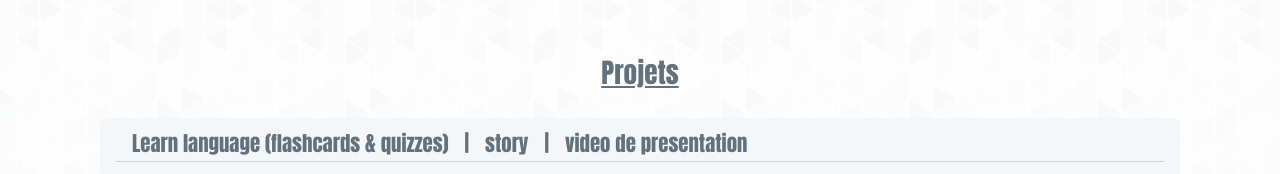
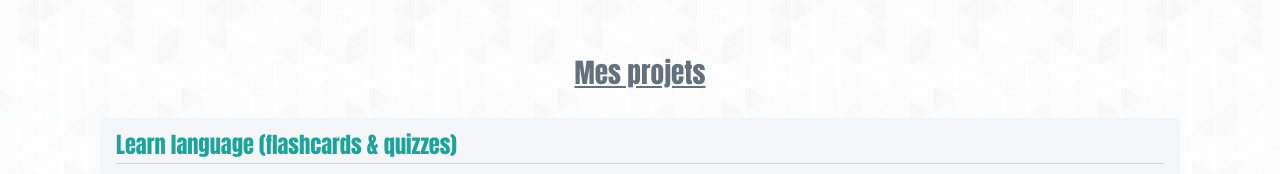
Before and after one commit to BlondeauJulien/portfolio, a React (Create React App) app: page / in a window 1280 px wide. Shown: the part 614-788 px from the top of the page. Built offline with nearby package versions, Linux system fonts and the light colour scheme; the HTML template or start-up script is replaced by a standard one.

Commit message:
change project item header

```diff
--- a/src/projects/components/ProjectHeader.css
+++ b/src/projects/components/ProjectHeader.css
@@ -1,20 +1,9 @@
 .project-item__header {
-  font-size: 1.3rem;
+  font-size: 1.4rem;
+  text-align: left;
   margin-bottom: 1rem;
   padding-bottom: 0.4rem;
+  color: #1ba49c;
   border-bottom: solid 1px #d3d3d3;
   font-family: 'Anton', sans-serif;
 }
-
-.project-item__header ul {
-  display: flex;
-}
-
-.project-item__header__list-item {
-  margin: 0 1rem;
-  cursor: pointer;
-}
-
-.project-item__header__list-item:hover {
-  color: #1ba49c;
-}
--- a/src/projects/components/ProjectHeader.js
+++ b/src/projects/components/ProjectHeader.js
@@ -5,13 +5,7 @@ import './ProjectHeader.css';
 const ProjectHeader = props => {
   return (
     <div className="project-item__header">
-      <ul>
-        <li className="project-item__header__list-item">{props.title}</li>
-        <li>|</li>
-        <li className="project-item__header__list-item">story</li>
-        <li>|</li>
-        <li className="project-item__header__list-item">video de presentation</li>
-      </ul>
+      <h3 className="project-item__header__title">{props.title}</h3>
     </div>
   )
 }
--- a/src/projects/main/Projects.js
+++ b/src/projects/main/Projects.js
@@ -13,7 +13,7 @@ const Projects = () => {
   const { language } = uiContext;
   return (
     <div id="projects">
-      <h2>{language === "FR" ? 'Projets' : 'Projects'}</h2>
+      <h2>{language === "FR" ? 'Mes projets' : 'My projects'}</h2>
       {projectsContent.map(project => (<ProjectItem content={project} language={language}/>))}
     </div>
   )
```
